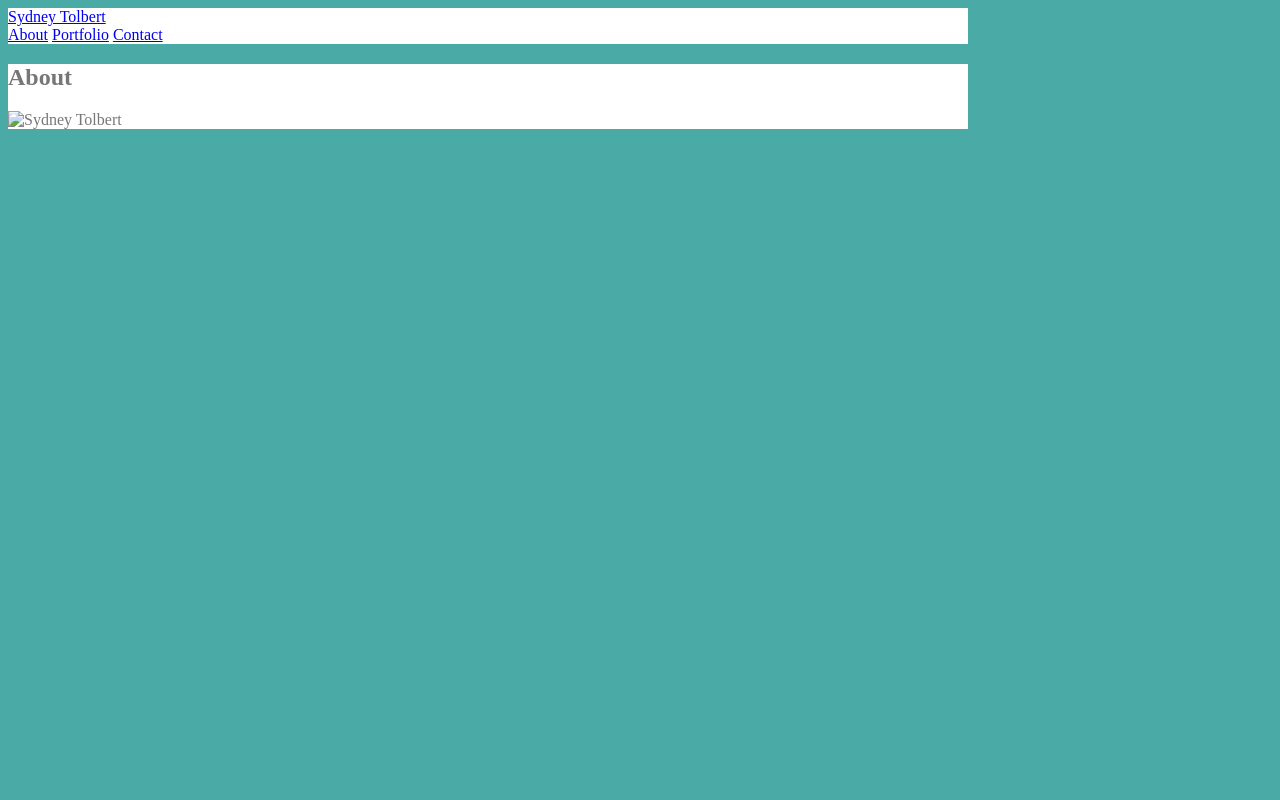
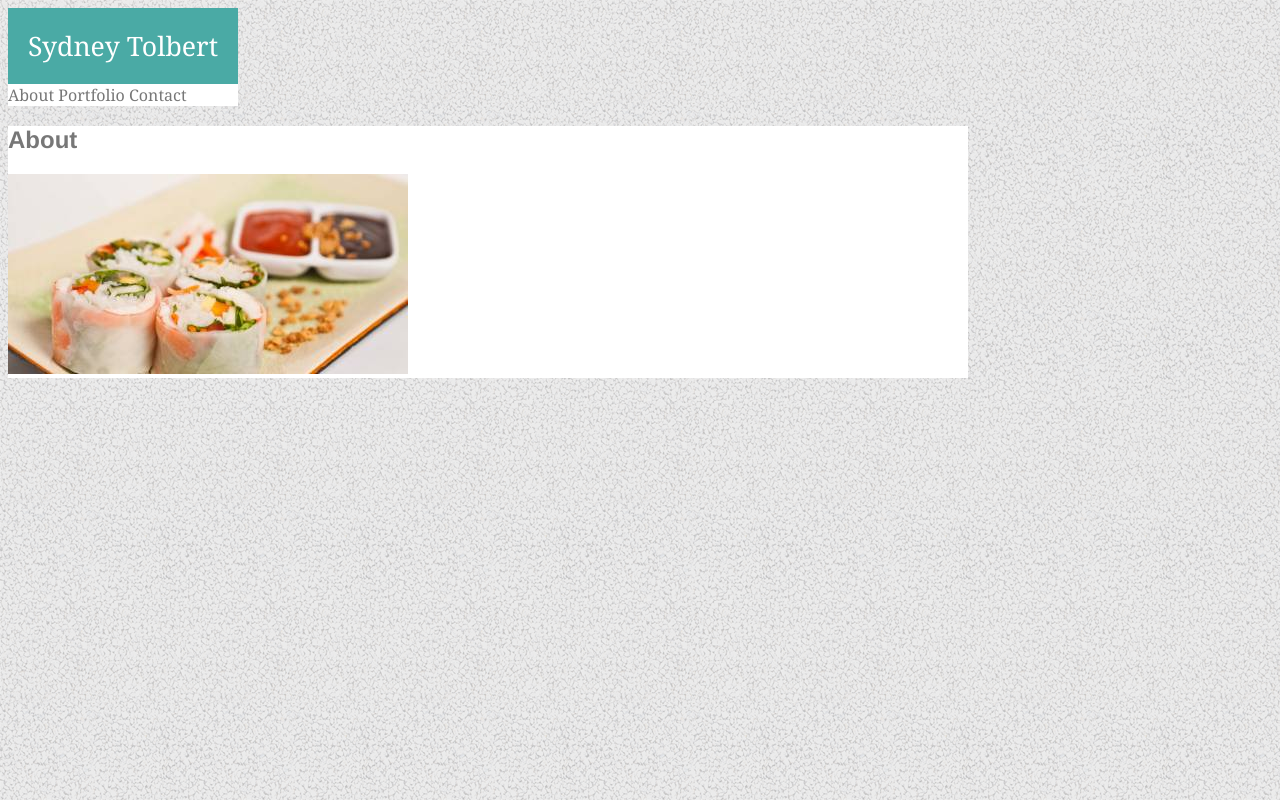
Before and after one commit to stolbert3/Basic-Portfolio, a plain HTML site: page index.html in a window 1280 px wide. Drawn offline with Linux system fonts and the light colour scheme.

Commit message:
<progress>

```diff
--- a/assets/css/style.css
+++ b/assets/css/style.css
@@ -1,20 +1,43 @@
 body {
-    background: #4aaaa5;
+    background: url("../images/gravel.png");
     color: #777777;
     width: 960px;
+    font-family: "Helvetica Neue";
 
 }
 
-#directhead {
+a {
+    text-decoration: none;
+    color: #777777;
+}
+
+.index-container {
     background: #ffffff;
     border-color: #cccccc;
+    border-width: 2px;
+    font-family: "Georgia";
+    display: inline-block;
+}
+
+#logo {
+    background: #4aaaa5;
+    color: #ffffff;
+    display: inline-block;
+    padding: 20px;
+    font-size: 20pt;
+}
+
+#menu {
+    text-align: right;
+    display: inline-block;
+}
+
+#info-container {
+    background: #ffffff;
+    border-color: #dddddd;
+    border-width: 2px;
 }
 
 #footer {
-    border-color: #666666;
+    background: #666666;
 }
-
-.container {
-    background: #ffffff;
-    border-color: #dddddd;
-}
--- a/index.html
+++ b/index.html
@@ -6,8 +6,7 @@
         <link rel="stylesheet" type = "text/css" href ="assets/css/style.css">
     </head>
     <body>
-        <header id="directhead">
-            <div class = "container">
+        <div class = "index-container">
             <a href = "index.html" id = "logo">Sydney Tolbert</a>
             <nav>
                 <a href = "index.html">About</a>
@@ -15,12 +14,11 @@
                 <a href = "contact.html">Contact</a>
             </nav>
         </div>
-        </header>
 
-        <div id="main-container" class = "container">
+        <div id="info-container" class = "container">
             <section class="main-section">
-                <h1>About</h1>
-                <img src = "" class = "" alt = "Sydney Tolbert">
+                <h1 class="header">About</h1>
+                <img src = "./assets/images/profile.jpg" class = "" alt = "Sydney Tolbert">
                 <p></p>
                 <p></p>
                 <p></p>
```
Also changed, not shown: contact.html (+4 -5 lines), portfolio.html (+9 -11 lines). Lines whose indentation alone changed are shown as unchanged.
